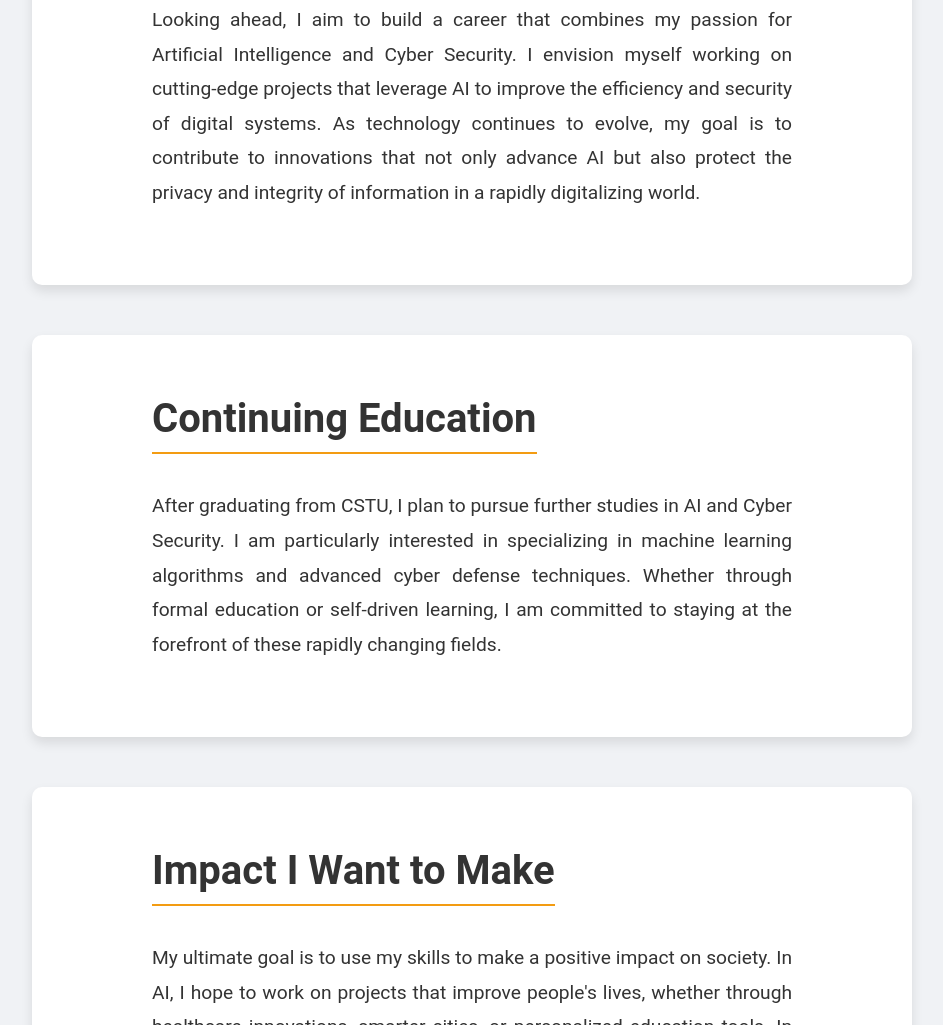
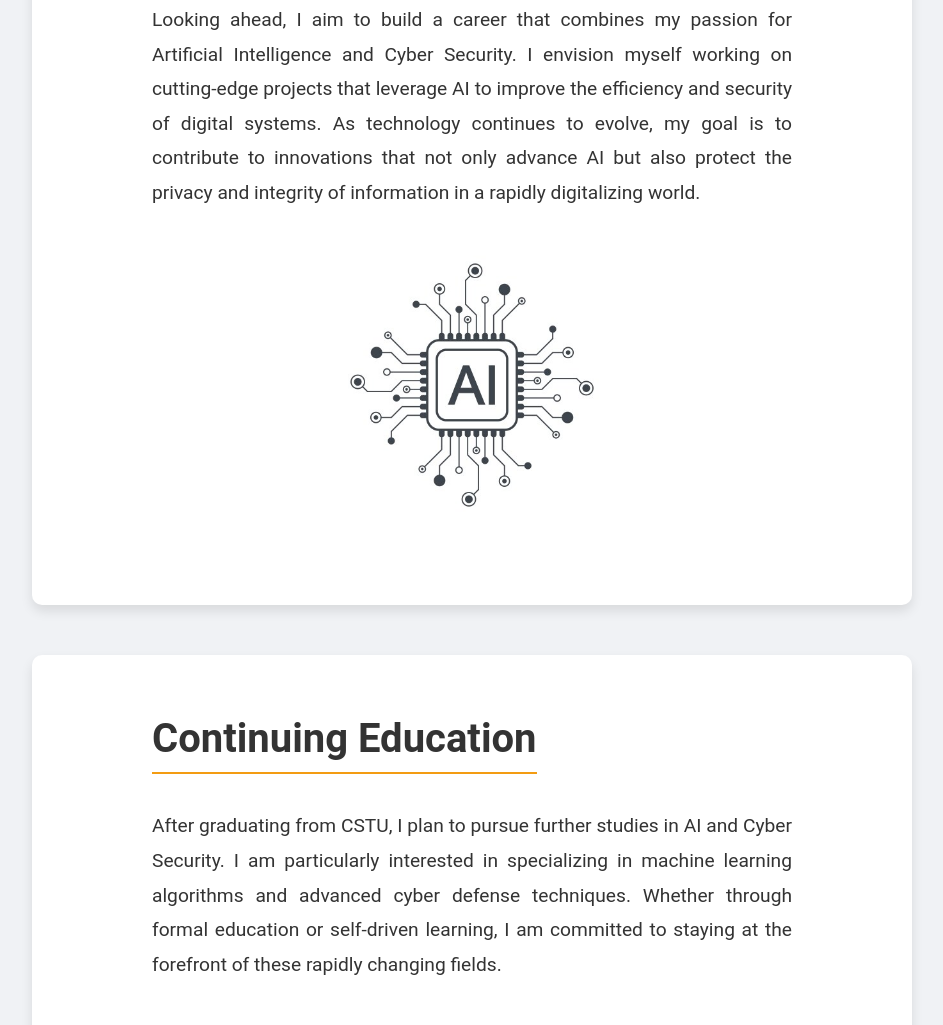
Before and after one commit to Tonnam1503/6709650409_MyCSTUStory, a plain HTML site: page myfuture.html in a window 1280 px wide. Shown: the part 1001-2026 px from the top of the page, without its empty margins (168-1111 px from the left). Drawn offline with Linux system fonts and the light colour scheme.

Commit message:
Add image to myjourney.html and myfuture.html file. Edit mystyle.css file

```diff
--- a/myfuture.html
+++ b/myfuture.html
@@ -27,6 +27,7 @@
             <div class="container">
                 <h2>Career Goals</h2>
                 <p>Looking ahead, I aim to build a career that combines my passion for Artificial Intelligence and Cyber Security. I envision myself working on cutting-edge projects that leverage AI to improve the efficiency and security of digital systems. As technology continues to evolve, my goal is to contribute to innovations that not only advance AI but also protect the privacy and integrity of information in a rapidly digitalizing world.</p>
+                <img src=resources/artificial-intelligence-icon-sign-logo-vector-49693366.jpg class="center">
             </div>
         </section>
 
--- a/mystyle.css
+++ b/mystyle.css
@@ -165,3 +165,10 @@ footer {
 footer p {
     margin: 0;
 }
+
+.center {
+    display: block;
+    margin-left: auto;
+    margin-right: auto;
+    width: 50%;
+  }
```
Also changed, not shown: myjourney.html (+1 -0 lines).
